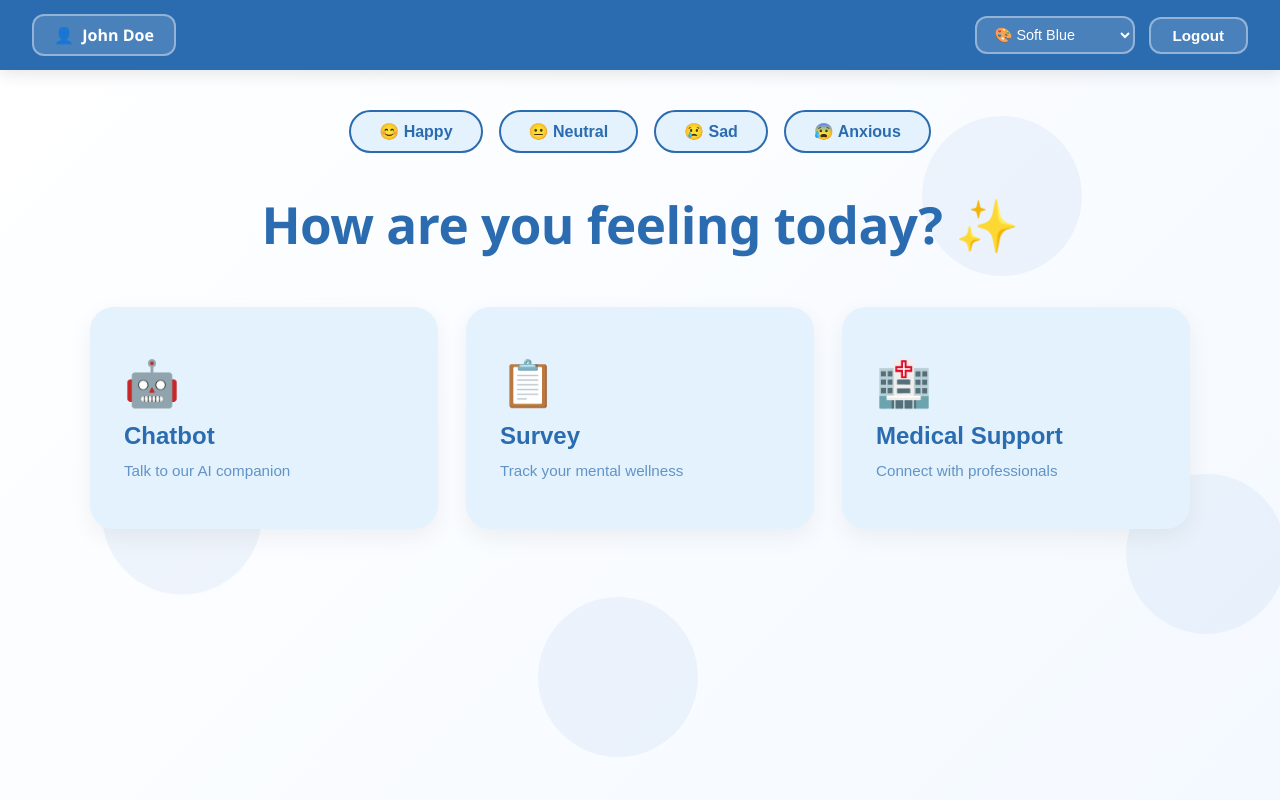
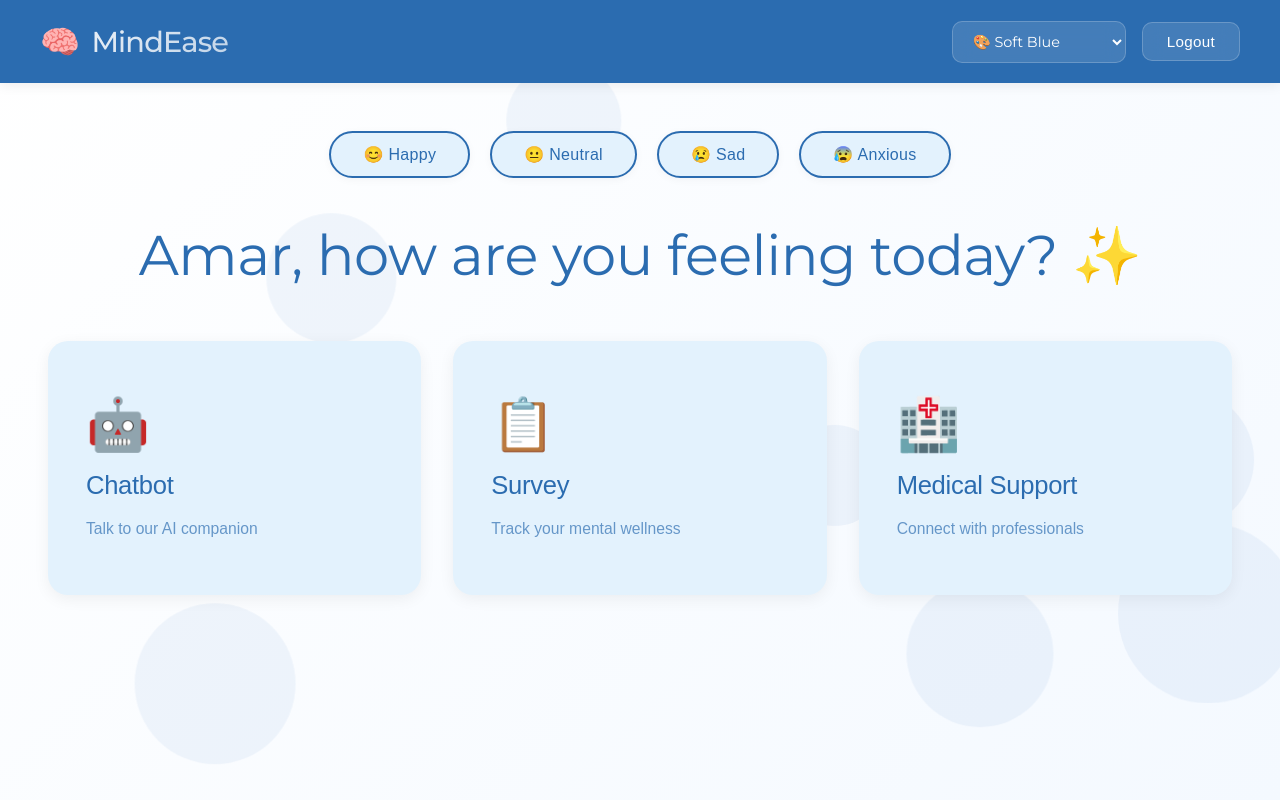
Before and after one commit to Abinnbabu/mindEase, a React (Create React App) app in the folder frontend/: page /home in a window 1280 px wide. Built offline with nearby package versions, Linux system fonts and the light colour scheme.

Commit message:
updated login,changed UI of home

```diff
--- a/frontend/src/components/home.js
+++ b/frontend/src/components/home.js
@@ -62,82 +62,162 @@ export default function MindEaseHome() {
   const [hoveredFeature, setHoveredFeature] = useState(null);
   const theme = themes[themeName];
 
+  // Generate random blob data
+  const generateBlobs = () => {
+    return Array.from({ length: 8 }, (_, i) => ({
+      id: i,
+      size: Math.random() * 120 + 60, // Random size between 60-180px
+      left: Math.random() * 100,
+      top: Math.random() * 100,
+      duration: Math.random() * 8 + 12, // Random duration between 12-20s
+      animationIndex: i % 8,
+    }));
+  };
+
+  const blobs = generateBlobs();
+
   return (
-    <div style={{ background: theme.bgGradient, minHeight: "100vh", fontFamily: "'Segoe UI', sans-serif", transition: "all 0.4s ease", position: "relative", overflow: "hidden" }}>
+    <div style={{ background: theme.bgGradient, minHeight: "100vh", fontFamily: "'Montserrat', sans-serif", transition: "all 0.4s ease", position: "relative", overflow: "hidden", lineHeight: "1.6" }}>
 
       <style>{`
-        @keyframes float {
-          0%   { transform: translateY(0px); }
-          50%  { transform: translateY(-20px); }
-          100% { transform: translateY(0px); }
+        @keyframes randomFloat0 {
+          0%   { transform: translate(0px, 0px); }
+          25%  { transform: translate(-30px, -40px); }
+          50%  { transform: translate(20px, -10px); }
+          75%  { transform: translate(-20px, 30px); }
+          100% { transform: translate(0px, 0px); }
+        }
+        @keyframes randomFloat1 {
+          0%   { transform: translate(0px, 0px); }
+          25%  { transform: translate(40px, -20px); }
+          50%  { transform: translate(-10px, 35px); }
+          75%  { transform: translate(-35px, -15px); }
+          100% { transform: translate(0px, 0px); }
+        }
+        @keyframes randomFloat2 {
+          0%   { transform: translate(0px, 0px); }
+          25%  { transform: translate(-25px, 35px); }
+          50%  { transform: translate(35px, 10px); }
+          75%  { transform: translate(15px, -30px); }
+          100% { transform: translate(0px, 0px); }
+        }
+        @keyframes randomFloat3 {
+          0%   { transform: translate(0px, 0px); }
+          25%  { transform: translate(50px, 30px); }
+          50%  { transform: translate(-20px, -25px); }
+          75%  { transform: translate(25px, 20px); }
+          100% { transform: translate(0px, 0px); }
+        }
+        @keyframes randomFloat4 {
+          0%   { transform: translate(0px, 0px); }
+          25%  { transform: translate(-45px, 25px); }
+          50%  { transform: translate(30px, -30px); }
+          75%  { transform: translate(-15px, 35px); }
+          100% { transform: translate(0px, 0px); }
+        }
+        @keyframes randomFloat5 {
+          0%   { transform: translate(0px, 0px); }
+          25%  { transform: translate(35px, -35px); }
+          50%  { transform: translate(-30px, 20px); }
+          75%  { transform: translate(25px, -25px); }
+          100% { transform: translate(0px, 0px); }
+        }
+        @keyframes randomFloat6 {
+          0%   { transform: translate(0px, 0px); }
+          25%  { transform: translate(-40px, -20px); }
+          50%  { transform: translate(25px, 40px); }
+          75%  { transform: translate(-20px, -35px); }
+          100% { transform: translate(0px, 0px); }
+        }
+        @keyframes randomFloat7 {
+          0%   { transform: translate(0px, 0px); }
+          25%  { transform: translate(30px, 40px); }
+          50%  { transform: translate(-35px, -20px); }
+          75%  { transform: translate(40px, 25px); }
+          100% { transform: translate(0px, 0px); }
         }
         @keyframes fadeSlideUp {
           from { opacity: 0; transform: translateY(24px); }
           to   { opacity: 1; transform: translateY(0); }
         }
-        .blob1 { left: 8%;  top: 55%; animation: float 30s infinite ease-in-out; }
-        .blob2 { left: 72%; top: 15%; animation: float 35s infinite ease-in-out; }
-        .blob3 { left: 42%; top: 75%; animation: float 40s infinite ease-in-out; }
-        .blob4 { left: 88%; top: 60%; animation: float 28s infinite ease-in-out; }
-        .mood-btn:hover  { transform: scale(1.08) !important; box-shadow: 0 6px 20px rgba(0,0,0,0.15) !important; }
-        .feat-card:hover { transform: translateY(-6px) scale(1.02) !important; box-shadow: 0 20px 40px rgba(0,0,0,0.12) !important; }
-        .nav-btn:hover   { opacity: 0.85; transform: scale(1.04); }
-        .logout-btn:hover { background: rgba(255,255,255,0.25) !important; }
+        .mood-btn:hover  { transform: scale(1.06) !important; box-shadow: 0 8px 24px rgba(0,0,0,0.12) !important; }
+        .feat-card:hover { transform: translateY(-4px) scale(1.01) !important; box-shadow: 0 12px 32px rgba(0,0,0,0.12) !important; }
+        .nav-btn:hover   { opacity: 0.9; transform: scale(1.03); }
+        .logout-btn:hover { background: rgba(255,255,255,0.18) !important; }
       `}</style>
 
       {/* Background Bubbles */}
       <div style={{ position: "absolute", width: "100%", height: "100%", top: 0, left: 0, pointerEvents: "none", zIndex: 0 }}>
-        {["blob1", "blob2", "blob3", "blob4"].map((cls) => (
-          <span key={cls} className={cls} style={{
-            position: "absolute",
-            width: 160, height: 160,
-            background: theme.bubble,
-            opacity: 0.06,
-            borderRadius: "50%",
-          }} />
+        {blobs.map((blob) => (
+          <span
+            key={blob.id}
+            style={{
+              position: "absolute",
+              width: blob.size,
+              height: blob.size,
+              background: theme.bubble,
+              opacity: 0.06,
+              borderRadius: "50%",
+              left: `${blob.left}%`,
+              top: `${blob.top}%`,
+              animation: `randomFloat${blob.animationIndex} ${blob.duration}s infinite ease-in-out`,
+            }}
+          />
         ))}
       </div>
 
       {/* Navbar */}
       <nav style={{
         background: theme.navBg,
-        padding: "14px 32px",
+        padding: "16px 40px",
         display: "flex",
         alignItems: "center",
         justifyContent: "space-between",
-        boxShadow: "0 4px 16px rgba(0,0,0,0.1)",
+        boxShadow: "0 2px 12px rgba(0,0,0,0.08)",
         position: "relative",
         zIndex: 2,
       }}>
+        {/* Brand Title */}
         <div style={{
-          background: "rgba(255,255,255,0.15)",
-          backdropFilter: "blur(8px)",
-          border: "2px solid rgba(255,255,255,0.4)",
-          borderRadius: 12,
-          padding: "8px 20px",
+          display: "flex",
+          alignItems: "center",
+          gap: 12,
+          fontSize: "1.8rem",
+          fontWeight: 400,
           color: theme.navText,
-          fontWeight: 600,
-          fontSize: "1rem",
+          letterSpacing: "-0.5px",
+          fontFamily: "'Montserrat', sans-serif",
         }}>
-          👤 &nbsp;John Doe
+          <span style={{ fontSize: "2rem" }}>🧠</span>
+          <span style={{
+            background: "linear-gradient(135deg, rgba(255,255,255,0.9), rgba(255,255,255,0.7))",
+            backgroundClip: "text",
+            WebkitBackgroundClip: "text",
+            WebkitTextFillColor: "transparent",
+            fontWeight: 500,
+            letterSpacing: "-0.8px",
+          }}>
+            MindEase
+          </span>
         </div>
 
-        <div style={{ display: "flex", gap: 14, alignItems: "center" }}>
+        <div style={{ display: "flex", gap: 16, alignItems: "center" }}>
           {/* Theme Switcher */}
           <select
             value={themeName}
             onChange={(e) => setThemeName(e.target.value)}
             style={{
-              borderRadius: 12,
-              padding: "8px 14px",
-              border: "2px solid rgba(255,255,255,0.4)",
-              background: "rgba(255,255,255,0.15)",
-              backdropFilter: "blur(8px)",
+              borderRadius: 10,
+              padding: "10px 16px",
+              border: "1px solid rgba(255,255,255,0.2)",
+              background: "rgba(255,255,255,0.12)",
+              backdropFilter: "blur(10px)",
               color: theme.navText,
-              fontWeight: 500,
+              fontWeight: 400,
               cursor: "pointer",
               fontSize: "0.9rem",
               outline: "none",
+              fontFamily: "'Montserrat', sans-serif",
             }}
           >
             <option value="blue" style={{ color: "#000" }}>🎨 Soft Blue</option>
@@ -149,16 +229,17 @@ export default function MindEaseHome() {
           <button
             className="logout-btn"
             style={{
-              background: "rgba(255,255,255,0.15)",
-              backdropFilter: "blur(8px)",
-              border: "2px solid rgba(255,255,255,0.4)",
-              borderRadius: 12,
-              padding: "8px 22px",
+              background: "rgba(255,255,255,0.12)",
+              backdropFilter: "blur(10px)",
+              border: "1px solid rgba(255,255,255,0.2)",
+              borderRadius: 10,
+              padding: "10px 24px",
               color: theme.navText,
-              fontWeight: 600,
+              fontWeight: 400,
               cursor: "pointer",
               fontSize: "0.95rem",
               transition: "all 0.2s ease",
+              letterSpacing: "0.3px",
             }}
           >
             Logout
@@ -167,10 +248,10 @@ export default function MindEaseHome() {
       </nav>
 
       {/* Main Content */}
-      <main style={{ position: "relative", zIndex: 1, padding: "40px 40px 60px", maxWidth: 1100, margin: "0 auto" }}>
+      <main style={{ position: "relative", zIndex: 1, padding: "48px 48px 72px", maxWidth: 1200, margin: "0 auto" }}>
 
         {/* Mood Buttons */}
-        <div style={{ display: "flex", justifyContent: "center", gap: 16, marginBottom: 36, flexWrap: "wrap", animation: "fadeSlideUp 0.5s ease both" }}>
+        <div style={{ display: "flex", justifyContent: "center", gap: 20, marginBottom: 44, flexWrap: "wrap", animation: "fadeSlideUp 0.5s ease both" }}>
           {moods.map((mood) => (
             <button
               key={mood.label}
@@ -181,12 +262,13 @@ export default function MindEaseHome() {
                 color: selectedMood === mood.label ? "#fff" : theme.primary,
                 border: `2px solid ${theme.primary}`,
                 borderRadius: 50,
-                padding: "10px 28px",
-                fontWeight: 600,
+                padding: "12px 32px",
+                fontWeight: 400,
                 fontSize: "1rem",
                 cursor: "pointer",
                 transition: "all 0.25s ease",
-                boxShadow: selectedMood === mood.label ? `0 6px 20px rgba(0,0,0,0.15)` : "none",
+                boxShadow: selectedMood === mood.label ? `0 8px 24px rgba(0,0,0,0.12)` : "0 2px 8px rgba(0,0,0,0.04)",
+                letterSpacing: "0.3px",
               }}
             >
               {mood.emoji} {mood.label}
@@ -197,21 +279,23 @@ export default function MindEaseHome() {
         {/* Heading */}
         <h1 style={{
           color: theme.primary,
-          fontSize: "clamp(2rem, 5vw, 3.2rem)",
-          fontWeight: 700,
+          fontSize: "clamp(2.2rem, 5vw, 3.5rem)",
+          fontWeight: 400,
           textAlign: "center",
-          marginBottom: 48,
+          marginBottom: 52,
           animation: "fadeSlideUp 0.6s ease 0.1s both",
           letterSpacing: "-0.5px",
+          lineHeight: "1.2",
+          fontFamily: "'Montserrat', sans-serif",
         }}>
-          How are you feeling today? ✨
+          Amar, how are you feeling today? ✨
         </h1>
 
         {/* Feature Cards */}
         <div style={{
           display: "grid",
           gridTemplateColumns: "repeat(auto-fit, minmax(280px, 1fr))",
-          gap: 28,
+          gap: 32,
           animation: "fadeSlideUp 0.7s ease 0.2s both",
         }}>
           {features.map((feat, i) => (
@@ -223,30 +307,32 @@ export default function MindEaseHome() {
               style={{
                 background: theme.cardBg,
                 border: `2px solid ${hoveredFeature === i ? theme.primary : "transparent"}`,
-                borderRadius: 24,
-                padding: "48px 32px",
+                borderRadius: 20,
+                padding: "52px 36px",
                 cursor: "pointer",
                 textAlign: "left",
                 transition: "all 0.3s ease",
-                boxShadow: "0 8px 24px rgba(0,0,0,0.06)",
+                boxShadow: hoveredFeature === i ? `0 12px 32px rgba(0,0,0,0.12)` : "0 4px 16px rgba(0,0,0,0.06)",
                 display: "flex",
                 flexDirection: "column",
-                gap: 12,
+                gap: 16,
               }}
             >
-              <span style={{ fontSize: "2.8rem" }}>{feat.emoji}</span>
+              <span style={{ fontSize: "3.2rem" }}>{feat.emoji}</span>
               <span style={{
                 color: theme.primary,
-                fontSize: "1.5rem",
-                fontWeight: 700,
+                fontSize: "1.6rem",
+                fontWeight: 400,
+                letterSpacing: "-0.3px",
               }}>
                 {feat.label}
               </span>
               <span style={{
                 color: theme.primary,
-                opacity: 0.7,
-                fontSize: "0.95rem",
+                opacity: 0.68,
+                fontSize: "0.98rem",
                 fontWeight: 400,
+                lineHeight: "1.6",
               }}>
                 {feat.desc}
               </span>
@@ -258,11 +344,13 @@ export default function MindEaseHome() {
         {selectedMood && (
           <p style={{
             textAlign: "center",
-            marginTop: 36,
+            marginTop: 48,
             color: theme.primary,
-            fontSize: "1.05rem",
-            fontWeight: 500,
+            fontSize: "1.1rem",
+            fontWeight: 400,
             animation: "fadeSlideUp 0.4s ease both",
+            letterSpacing: "0.2px",
+            lineHeight: "1.6",
           }}>
             You're feeling <strong>{selectedMood}</strong> today. We're here for you 💙
           </p>
--- a/frontend/src/components/login.js
+++ b/frontend/src/components/login.js
@@ -1,4 +1,5 @@
 import { useState } from "react";
+import { useNavigate } from "react-router-dom";
 
 const themes = {
   blue: {
@@ -38,9 +39,35 @@ const themes = {
 export default function MindEase() {
   const [isLogin, setIsLogin] = useState(true);
   const [themeName, setThemeName] = useState("blue");
+  const [email, setEmail] = useState("");
+  const [password, setPassword] = useState("");
+  const [fullName, setFullName] = useState("");
   const theme = themes[themeName];
+  const navigate = useNavigate();
 
   const toggleForm = () => setIsLogin((prev) => !prev);
+
+  const handleLogin = () => {
+    if (isLogin) {
+      // Login mode
+      if (email === "amar@gmail.com" && password === "amar") {
+        navigate("/home");
+      } else {
+        alert("Invalid credentials");
+      }
+    } else {
+      // Register mode
+      if (email && password && fullName) {
+        alert("Registration successful! Please log in.");
+        setIsLogin(true);
+        setEmail("");
+        setPassword("");
+        setFullName("");
+      } else {
+        alert("Please fill in all fields");
+      }
+    }
+  };
 
   // Generate random blob data
   const generateBlobs = () => {
@@ -63,7 +90,7 @@ export default function MindEase() {
       display: "flex",
       alignItems: "center",
       justifyContent: "center",
-      fontFamily: "'Segoe UI', sans-serif",
+      fontFamily: "'Montserrat', sans-serif",
       transition: "all 0.4s ease",
       overflow: "hidden",
       position: "relative",
@@ -91,7 +118,7 @@ export default function MindEase() {
       background: "rgba(255,255,255,0.7)",
       backdropFilter: "blur(8px)",
       boxShadow: "0 4px 12px rgba(0,0,0,0.08)",
-      fontWeight: 500,
+      fontWeight: 400,
       cursor: "pointer",
       fontSize: "0.9rem",
     },
@@ -108,7 +135,7 @@ export default function MindEase() {
     },
     title: {
       color: theme.primary,
-      fontWeight: 600,
+      fontWeight: 400,
       textAlign: "center",
       marginBottom: 24,
       fontSize: "1.5rem",
@@ -253,6 +280,8 @@ export default function MindEase() {
             <input
               type="text"
               placeholder="Full Name"
+              value={fullName}
+              onChange={(e) => setFullName(e.target.value)}
               style={styles.input}
             />
           )}
@@ -261,6 +290,8 @@ export default function MindEase() {
             type="email"
             placeholder="Email"
             required
+            value={email}
+            onChange={(e) => setEmail(e.target.value)}
             style={styles.input}
           />
 
@@ -268,6 +299,8 @@ export default function MindEase() {
             type="password"
             placeholder="Password"
             required
+            value={password}
+            onChange={(e) => setPassword(e.target.value)}
             style={styles.input}
           />
 
@@ -275,7 +308,7 @@ export default function MindEase() {
             type="button"
             className="btn-soft"
             style={styles.button}
-            onClick={() => {}}
+            onClick={handleLogin}
           >
             {isLogin ? "Login" : "Register"}
           </button>
--- a/frontend/src/index.css
+++ b/frontend/src/index.css
@@ -1,6 +1,8 @@
+@import url('https://fonts.googleapis.com/css2?family=Montserrat:wght@400;500;600;700&display=swap');
+
 body {
   margin: 0;
-  font-family: -apple-system, BlinkMacSystemFont, 'Segoe UI', 'Roboto', 'Oxygen',
+  font-family: 'Montserrat', -apple-system, BlinkMacSystemFont, 'Segoe UI', 'Roboto', 'Oxygen',
     'Ubuntu', 'Cantarell', 'Fira Sans', 'Droid Sans', 'Helvetica Neue',
     sans-serif;
   -webkit-font-smoothing: antialiased;
```
